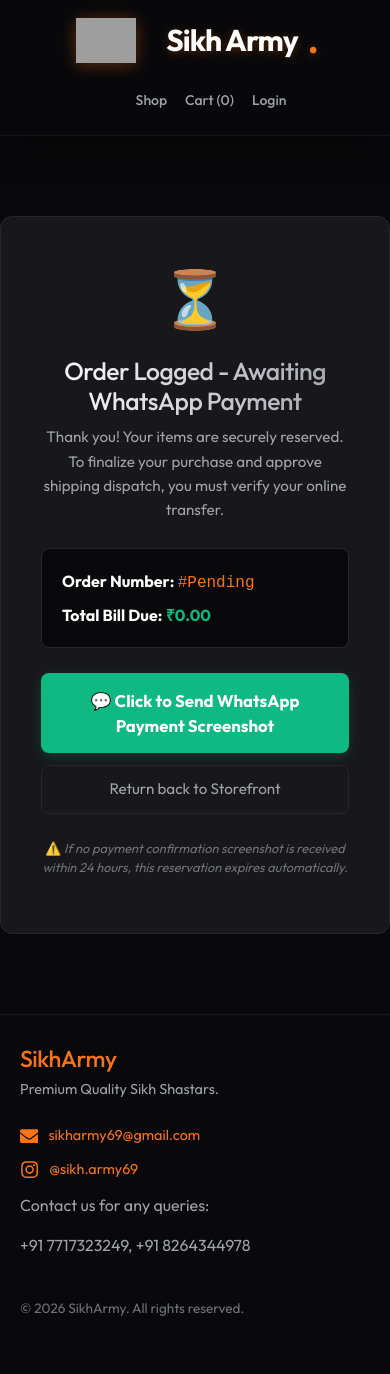
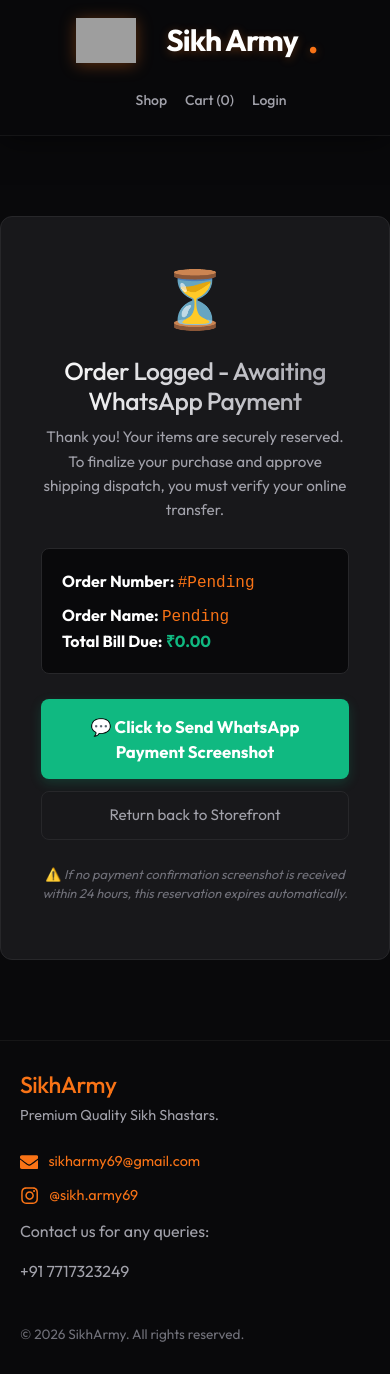
Before and after one commit to bavleen08/SikhArmy, a React (Vite) app in the folder frontend/my-react-app/: page /awaiting-payment in a window 390 px wide. Before the commit the page ends 1348 px from the top, so only its background shows below. Built offline with nearby package versions, Linux system fonts and the light colour scheme; no server answers; grey boxes are pictures that could not be loaded.

Commit message:
fixed phone number

```diff
--- a/frontend/my-react-app/src/components/Footer.jsx
+++ b/frontend/my-react-app/src/components/Footer.jsx
@@ -123,7 +123,7 @@
 
           <div>
             <p style={{color: "#a1a1aa"}}>Contact us for any queries:</p>
-            <p style={{color: "#a1a1aa"}}> +91 7717323249, +91 8264344978</p>
+            <p style={{color: "#a1a1aa"}}> +91 7717323249</p>
           </div>
 
         </div>
--- a/frontend/my-react-app/src/pages/AwaitingPayment.jsx
+++ b/frontend/my-react-app/src/pages/AwaitingPayment.jsx
@@ -6,13 +6,13 @@
   const navigate = useNavigate();
 
   // Extract tracking state passed down from checkout form submit action
-  const { orderId, total } = location.state || { orderId: 'Pending', total: 0 };
+  const { orderId, total, orderName } = location.state || { orderId: 'Pending', total: 0, orderName: 'Pending' };
 
   const handleRetryWhatsApp = () => {
-    const ownerPersonalNumber = "918264344978";
+    const ownerPersonalNumber = "917717323249";
     const backupMessage = encodeURIComponent(
       `🙏 *Waheguru Ji Ka Khalsa, Waheguru Ji Ki Fateh!*\n\n` +
-      `Ji, I am finalizing payment for my Order #${orderId} for ₹${total.toFixed(2)}. Please drop your UPI QR code here! 🙌`
+      `Ji, I am finalizing payment for my Order #${orderId} of ${orderName} for ₹${total.toFixed(2)}. Please drop your UPI QR code here! 🙌`
     );
     window.open(`https://wa.me/${ownerPersonalNumber}?text=${backupMessage}`, '_blank');
   };
@@ -30,6 +30,7 @@
 
       <div style={{ background: '#09090b', padding: '20px', borderRadius: '8px', marginBottom: '25px', textAlign: 'left', border: '1px solid #27272a' }}>
         <p style={{ margin: '0 0 8px 0' }}><strong>Order Number:</strong> <span style={{ color: '#f97316', fontFamily: 'monospace' }}>#{orderId}</span></p>
+        <p style={{ margin: '0' }}><strong>Order Name:</strong> <span style={{ color: '#f97316', fontFamily: 'monospace' }}>{orderName}</span></p>
         <p style={{ margin: '0' }}><strong>Total Bill Due:</strong> <span style={{ color: '#10b981', fontWeight: 'bold' }}>₹{total.toFixed(2)}</span></p>
       </div>
 
```
